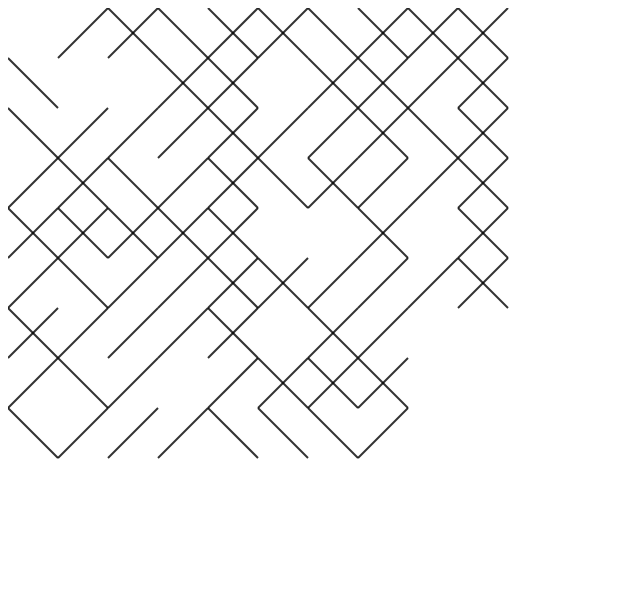
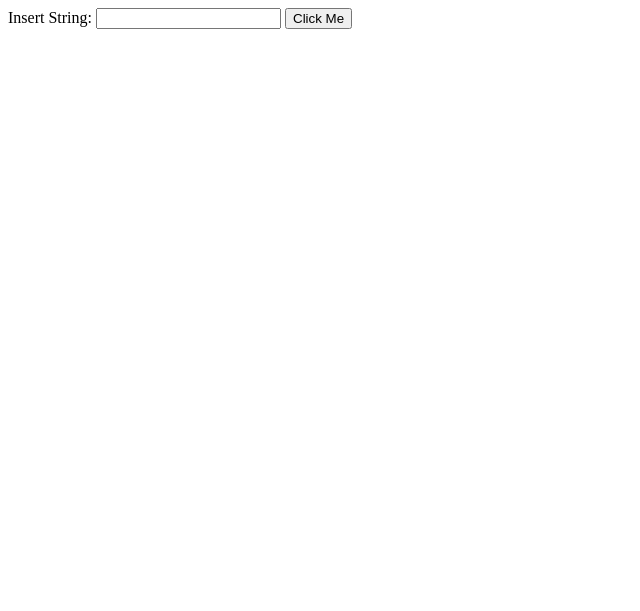
Before and after one commit to agaspari/EncryptionTest, a plain HTML site: page index.html in a window 1280 px wide. Shown: the whole page, without its empty margins (0-640 px from the left). Drawn offline with Linux system fonts and the light colour scheme.

Commit message:
Added Box

```diff
--- a/script.js
+++ b/functionality/script.js
@@ -56,25 +56,15 @@ const dictionary = {
     'z': [0, 1, 3],
     '-': [3, 3, 3],
 };
-window.addEventListener('load', function () {
-    // for (let i = 0; i < 12; i++) {
-    //     for (let j = 0; j < 12; j++) {
-    //         const rect = createRectangle(i, j);
-    //         document.getElementById('main').appendChild(rect);
-    //     }
-    // }
 
-    let word = "This is a test with alphabet";
+function drawWord() {
+    document.getElementById('main').innerHTML = "";
+    let word = document.getElementById("word").value;
     word = word.replaceAll(" ", "-");
     for (let i = 0; i < word.length; i++) {
         drawLetter(i%ROW_LENGTH, Math.floor(i/ROW_LENGTH), word.charAt(i));
     }
-
-    // for (let i = 0; i < 12; i++) {
-    //     const line = drawLine(i, 0, 1, "left");
-    //     document.getElementById('main').appendChild(line);
-    // }
-});
+}
 
 function drawLetter(x, y, letter) {
     const arr = dictionary[letter];
--- a/index.html
+++ b/index.html
@@ -3,13 +3,25 @@
     <head>
         <meta charset="UTF-8">
         <meta name="viewport" content="width=device-width, initial-scale=1.0">
-        <script src="script.js"></script>
-        <title>Document</title>
+        <script src="functionality/script.js"></script>
+        <title>Encrytption Test</title>
 
     </head>
     <body>
-        <svg width="600" height="600" id="main">
+        <div>
+            <label>
+                Insert String:
+                <input id="word">
+            </label>
 
-        </svg>
+            <button onclick="drawWord()">Click Me</button>
+        </div>
+
+        <div>
+            <svg width="600" height="900" id="main">
+
+            </svg>
+        </div>
+
     </body>
 </html>
```
